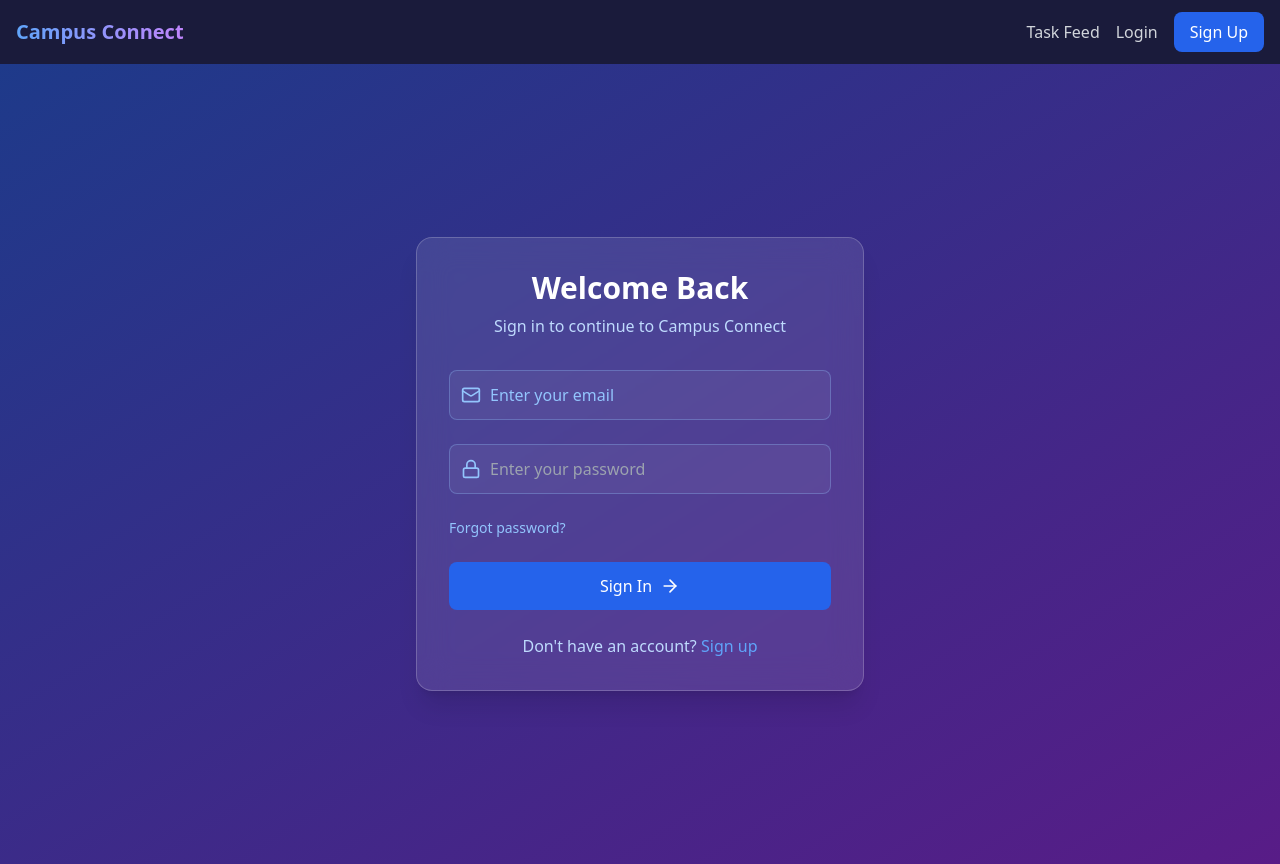
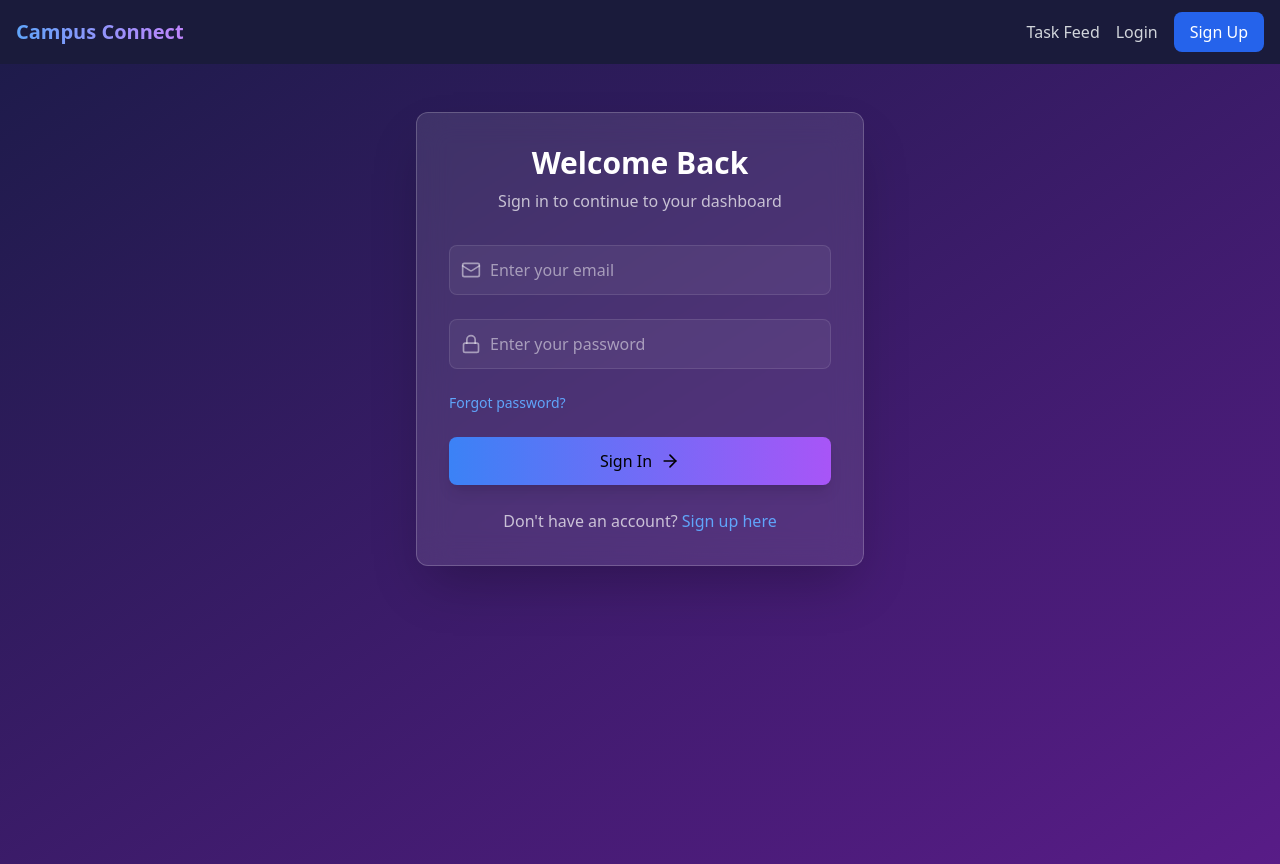
Before and after one commit to misanthropic-codes/Campus-Connect, a React (Vite) app: page /login in a window 1280 px wide. Built offline with nearby package versions, Linux system fonts and the light colour scheme; no server answers.

Commit message:
fixed login and signup redirection issue with major bug fix

```diff
--- a/src/pages/Login.jsx
+++ b/src/pages/Login.jsx
@@ -1,84 +1,88 @@
-import React, { useState } from 'react';
+import React, { useState, useCallback } from 'react';
 import { useForm } from 'react-hook-form';
 import { useAuth } from '../contexts/AuthContext';
 import { useNavigate, Link } from 'react-router-dom';
-import { toast } from 'react-toastify';
+import { toast, ToastContainer } from 'react-toastify';
 import { motion } from 'framer-motion';
 import { Mail, Lock, ArrowRight, Loader } from 'lucide-react';
 
-
 const Login = () => {
-  const { register, handleSubmit, formState: { errors } } = useForm();
+  const { register, handleSubmit, formState: { errors, isSubmitting }, reset } = useForm();
   const { login } = useAuth();
   const navigate = useNavigate();
-  const [isLoading, setIsLoading] = useState(false);
+  const [isSuccess, setIsSuccess] = useState(false);
   const [isResetModalOpen, setIsResetModalOpen] = useState(false);
 
   const onSubmit = async (data) => {
+    if (isSuccess) {
+      navigate('/dashboard');
+      return;
+    }
+
     try {
-      setIsLoading(true);
-      // Attempt to login
-      console.log('Attempting To Login....')
       const result = await login(data.email, data.password);
-      console.log('Login Result;' , result);
 
       if (result && result.success) {
-        toast.success("Welcome back!", {
-          position: toast.POSITION.TOP_CENTER,
+        setIsSuccess(true);
+        reset();
+
+        toast.success("Welcome back! Redirecting to dashboard...", {
+          position: "top-center",
+          autoClose: 2000,
         });
-        // Explicitly navigate to task-feed after successful login
+
+        // Auto-navigate to dashboard after 2 seconds
         setTimeout(() => {
-          navigate('/task-feed');
-          console.log('Navigation attempted'); // Debug log
-        }, 100);
+          navigate('/dashboard');
+        }, 2000);
       } else {
-        console.log('Login failed' , result)
-        toast.error("Invalid credentials. Please try again.", {
-          position: toast.POSITION.TOP_CENTER,
-        });
+        throw new Error("Invalid credentials");
       }
     } catch (error) {
       console.error('Login error:', error);
       toast.error(error.message || "Login failed. Please try again.", {
-        position: toast.POSITION.TOP_CENTER,
+        position: "top-center",
       });
-    } finally {
-      setIsLoading(false);
+      setIsSuccess(false);
     }
   };
 
-  const handleResetPassword = async (email) => {
+  const handleResetPassword = useCallback(async (email) => {
     try {
       // Implement password reset logic here
-      toast.success("Password reset link sent to your email", {
-        position: toast.POSITION.TOP_CENTER,
+      toast.info("Password reset link sent to your email", {
+        position: "top-center",
       });
       setIsResetModalOpen(false);
     } catch (error) {
       toast.error("Failed to send reset link", {
-        position: toast.POSITION.TOP_CENTER,
+        position: "top-center",
       });
     }
-  };
+  }, []);
 
   return (
-    <div className="min-h-screen bg-gradient-to-br from-blue-900 to-purple-900 flex items-center justify-center p-4">
+    <div className="min-h-screen bg-gradient-to-br from-indigo-950 to-purple-900 py-12 px-4">
+      <ToastContainer position="top-center" />
       <motion.div
         initial={{ opacity: 0, y: 20 }}
         animate={{ opacity: 1, y: 0 }}
         transition={{ duration: 0.5 }}
-        className="w-full max-w-md"
+        className="max-w-md mx-auto backdrop-blur-lg bg-white/10 p-8 rounded-xl shadow-2xl border border-white/20"
       >
-        <div className="bg-white/10 backdrop-blur-lg rounded-2xl p-8 shadow-xl border border-white/20">
         <div className="text-center mb-8">
-            <h1 className="text-3xl font-bold text-white mb-2">Welcome Back</h1>
-            <p className="text-blue-200">Sign in to continue to Campus Connect</p>
+          <h1 className="text-3xl font-bold text-white mb-2">
+            {isSuccess ? "Login Successful!" : "Welcome Back"}
+          </h1>
+          <p className="text-white/70">Sign in to continue to your dashboard</p>
         </div>
 
         <form onSubmit={handleSubmit(onSubmit)} className="space-y-6">
+          {!isSuccess && (
+            <>
               <div>
                 <div className="relative">
-                <Mail className="absolute left-3 top-1/2 transform -translate-y-1/2 text-blue-300" size={20} />
+                  <Mail className="absolute left-3 top-1/2 transform -translate-y-1/2 text-white/50" size={20} />
                   <input
                     {...register("email", {
                       required: "Email is required",
@@ -88,9 +92,9 @@ const Login = () => {
                       }
                     })}
                     type="email"
-                  className="w-full bg-white/5 border border-blue-300/30 rounded-lg px-10 py-3 text-white placeholder-blue-300 focus:outline-none focus:ring-2 focus:ring-blue-500 transition-all"
+                    className="w-full p-3 pl-10 bg-white/5 border border-white/10 rounded-lg text-white placeholder-white/50 focus:ring-2 focus:ring-blue-500 focus:border-transparent disabled:opacity-50"
                     placeholder="Enter your email"
-                  disabled={isLoading}
+                    disabled={isSubmitting || isSuccess}
                   />
                 </div>
                 {errors.email && (
@@ -106,7 +110,7 @@ const Login = () => {
 
               <div>
                 <div className="relative">
-                <Lock className="absolute left-3 top-1/2 transform -translate-y-1/2 text-blue-300" size={20} />
+                  <Lock className="absolute left-3 top-1/2 transform -translate-y-1/2 text-white/50" size={20} />
                   <input
                     {...register("password", {
                       required: "Password is required",
@@ -116,9 +120,9 @@ const Login = () => {
                       }
                     })}
                     type="password"
-                  className="w-full bg-white/5 border border-blue-300/30 rounded-lg px-10 py-3 text-white placeholder-white-300 focus:outline-none focus:ring-2 focus:ring-blue-500 transition-all"
+                    className="w-full p-3 pl-10 bg-white/5 border border-white/10 rounded-lg text-white placeholder-white/50 focus:ring-2 focus:ring-blue-500 focus:border-transparent disabled:opacity-50"
                     placeholder="Enter your password"
-                  disabled={isLoading}
+                    disabled={isSubmitting || isSuccess}
                   />
                 </div>
                 {errors.password && (
@@ -136,41 +140,50 @@ const Login = () => {
                 <button
                   type="button"
                   onClick={() => setIsResetModalOpen(true)}
-                className="text-sm text-blue-300 hover:text-blue-200 transition-colors"
-                disabled={isLoading}
+                  className="text-sm text-blue-400 hover:text-blue-300 transition-colors"
+                  disabled={isSubmitting}
                 >
                   Forgot password?
                 </button>
               </div>
+            </>
+          )}
 
           <motion.button
-              whileHover={{ scale: 1.02 }}
-              whileTap={{ scale: 0.98 }}
             type="submit"
-              disabled={isLoading}
-              className="w-full bg-blue-600 hover:bg-blue-500 text-white rounded-lg py-3 px-4 flex items-center justify-center gap-2 transition-colors disabled:opacity-50 disabled:cursor-not-allowed"
+            disabled={isSubmitting}
+            whileHover={{ scale: isSubmitting ? 1 : 1.02 }}
+            whileTap={{ scale: isSubmitting ? 1 : 0.98 }}
+            className={`w-full flex justify-center items-center space-x-2 py-3 rounded-lg font-medium shadow-lg transition-all duration-300 ${
+              isSuccess
+                ? 'bg-green-500 hover:bg-green-600'
+                : 'bg-gradient-to-r from-blue-500 to-purple-500 hover:from-blue-600 hover:to-purple-600'
+            } ${isSubmitting ? 'opacity-70 cursor-not-allowed' : ''}`}
           >
-              {isLoading ? (
+            {isSubmitting ? (
+              <>
                 <Loader className="animate-spin" size={20} />
+                <span>Signing In...</span>
+              </>
+            ) : isSuccess ? (
+              "Continue to Dashboard"
             ) : (
               <>
-                  Sign In
+                <span>Sign In</span>
                 <ArrowRight size={20} />
               </>
             )}
           </motion.button>
 
-            <p className="text-center text-blue-200">
+          {!isSuccess && (
+            <p className="text-white/70 text-center mt-4">
               Don't have an account?{' '}
-              <Link
-                to="/signup"
-                className="text-blue-400 hover:text-blue-300 transition-colors"
-              >
-                Sign up
+              <Link to="/signup" className="text-blue-400 hover:text-blue-300">
+                Sign up here
               </Link>
             </p>
+          )}
         </form>
-        </div>
       </motion.div>
 
       {/* Password Reset Modal */}
@@ -178,28 +191,33 @@ const Login = () => {
         <motion.div
           initial={{ opacity: 0 }}
           animate={{ opacity: 1 }}
+          exit={{ opacity: 0 }}
           className="fixed inset-0 bg-black/50 backdrop-blur-sm flex items-center justify-center p-4 z-50"
         >
-          <div className="bg-white/10 backdrop-blur-lg rounded-2xl p-8 w-full max-w-md border border-white/20">
+          <div className="bg-white/10 backdrop-blur-lg rounded-xl p-8 w-full max-w-md border border-white/20">
             <h2 className="text-2xl font-bold text-white mb-4">Reset Password</h2>
             <input
               type="email"
               placeholder="Enter your email"
-              className="w-full bg-white/5 border border-blue-300/30 rounded-lg px-4 py-3 text-white placeholder-blue-300 focus:outline-none focus:ring-2 focus:ring-blue-500 mb-4"
+              className="w-full p-3 bg-white/5 border border-white/10 rounded-lg text-white placeholder-white/50 focus:ring-2 focus:ring-blue-500 focus:border-transparent mb-4"
             />
             <div className="flex gap-4">
-              <button
+              <motion.button
+                whileHover={{ scale: 1.02 }}
+                whileTap={{ scale: 0.98 }}
                 onClick={() => handleResetPassword()}
-                className="flex-1 bg-blue-600 hover:bg-blue-500 text-white rounded-lg py-2"
+                className="flex-1 bg-blue-500 hover:bg-blue-600 text-white rounded-lg py-2 transition-colors"
               >
                 Send Reset Link
-              </button>
-              <button
+              </motion.button>
+              <motion.button
+                whileHover={{ scale: 1.02 }}
+                whileTap={{ scale: 0.98 }}
                 onClick={() => setIsResetModalOpen(false)}
-                className="flex-1 bg-white/10 hover:bg-white/20 text-white rounded-lg py-2"
+                className="flex-1 bg-white/10 hover:bg-white/20 text-white rounded-lg py-2 transition-colors"
               >
                 Cancel
-              </button>
+              </motion.button>
             </div>
           </div>
         </motion.div>
--- a/src/pages/Signup.jsx
+++ b/src/pages/Signup.jsx
@@ -1,19 +1,26 @@
-import React from 'react';
+import React, { useState } from 'react';
 import { useForm } from 'react-hook-form';
 import { useAuth } from '../contexts/AuthContext';
-import { useNavigate } from 'react-router-dom';
+import { useNavigate, Link } from 'react-router-dom';
 import { toast, ToastContainer } from "react-toastify";
 import "react-toastify/dist/ReactToastify.css";
 import { motion } from 'framer-motion';
-import { Github, Linkedin } from 'lucide-react';
+import { Github, Linkedin, Loader } from 'lucide-react';
 
 const Signup = () => {
-    const { register, handleSubmit, formState: { errors } } = useForm();
+    const { register, handleSubmit, formState: { errors, isSubmitting }, reset } = useForm();
     const { signup } = useAuth();
     const navigate = useNavigate();
+    const [isSuccess, setIsSuccess] = useState(false);
 
     const onSubmit = async (data) => {
+      if (isSuccess) {
+        navigate('/login');
+        return;
+      }
+
       try {
+        // Disable form while submitting
         await signup(data.email, data.password, {
           displayName: data.displayName,
           major: data.major,
@@ -25,31 +32,35 @@ const Signup = () => {
         });
 
         toast.success("Account created successfully!");
+        setIsSuccess(true);
+        reset(); // Reset form data
+
+        // Auto-navigate to login after 3 seconds
+        setTimeout(() => {
           navigate('/dashboard');
+        }, 3000);
+
       } catch (error) {
-        toast.error(`Error: ${error.message}`);
+        toast.error(error.message || "An error occurred during signup");
+        setIsSuccess(false);
       }
     };
 
-    return (
-      <div className="min-h-screen bg-gradient-to-br from-indigo-950 to-purple-900 py-12 px-4">
-        <ToastContainer />
-        <motion.div
-          initial={{ opacity: 0, y: 20 }}
-          animate={{ opacity: 1, y: 0 }}
-          className="max-w-2xl mx-auto backdrop-blur-lg bg-white/10 p-8 rounded-xl shadow-2xl border border-white/20"
-        >
-          <h2 className="text-3xl font-bold mb-8 text-white text-center">Create Your Account</h2>
-          <form onSubmit={handleSubmit(onSubmit)} className="space-y-6">
+    // Memoized form fields to prevent unnecessary re-renders
+    const formFields = (
       <div className="grid grid-cols-1 md:grid-cols-2 gap-6">
         <div>
           <label className="block text-sm font-medium mb-1 text-white">Display Name</label>
           <input
-                  {...register("displayName", { required: true })}
-                  className="w-full p-3 bg-white/5 border border-white/10 rounded-lg text-white placeholder-white/50 focus:ring-2 focus:ring-blue-500 focus:border-transparent"
+            {...register("displayName", {
+              required: "Display name is required",
+              minLength: { value: 2, message: "Name must be at least 2 characters" }
+            })}
+            disabled={isSubmitting || isSuccess}
+            className="w-full p-3 bg-white/5 border border-white/10 rounded-lg text-white placeholder-white/50 focus:ring-2 focus:ring-blue-500 focus:border-transparent disabled:opacity-50"
             placeholder="Your name"
           />
-                {errors.displayName && <span className="text-red-400 text-sm">Display name is required</span>}
+          {errors.displayName && <span className="text-red-400 text-sm">{errors.displayName.message}</span>}
         </div>
 
         <div>
@@ -57,41 +68,58 @@ const Signup = () => {
           <input
             type="email"
             {...register("email", {
-                    required: true,
-                    pattern: /^[a-zA-Z0-9._%+-]+@[a-zA-Z0-9.-]+\.[a-zA-Z]{2,}$/
+              required: "Email is required",
+              pattern: {
+                value: /^[a-zA-Z0-9._%+-]+@[a-zA-Z0-9.-]+\.[a-zA-Z]{2,}$/,
+                message: "Please enter a valid email"
+              }
             })}
-                  className="w-full p-3 bg-white/5 border border-white/10 rounded-lg text-white placeholder-white/50 focus:ring-2 focus:ring-blue-500 focus:border-transparent"
+            disabled={isSubmitting || isSuccess}
+            className="w-full p-3 bg-white/5 border border-white/10 rounded-lg text-white placeholder-white/50 focus:ring-2 focus:ring-blue-500 focus:border-transparent disabled:opacity-50"
             placeholder="student@university.edu"
           />
-                {errors.email && <span className="text-red-400 text-sm">Valid email is required</span>}
+          {errors.email && <span className="text-red-400 text-sm">{errors.email.message}</span>}
         </div>
 
         <div>
           <label className="block text-sm font-medium mb-1 text-white">Password</label>
           <input
             type="password"
-                  {...register("password", { required: true, minLength: 6 })}
-                  className="w-full p-3 bg-white/5 border border-white/10 rounded-lg text-white placeholder-white/50 focus:ring-2 focus:ring-blue-500 focus:border-transparent"
+            {...register("password", {
+              required: "Password is required",
+              minLength: {
+                value: 6,
+                message: "Password must be at least 6 characters"
+              },
+              pattern: {
+                value: /^(?=.*[A-Za-z])(?=.*\d)[A-Za-z\d]{6,}$/,
+                message: "Password must contain at least one letter and one number"
+              }
+            })}
+            disabled={isSubmitting || isSuccess}
+            className="w-full p-3 bg-white/5 border border-white/10 rounded-lg text-white placeholder-white/50 focus:ring-2 focus:ring-blue-500 focus:border-transparent disabled:opacity-50"
             placeholder="••••••••"
           />
-                {errors.password && <span className="text-red-400 text-sm">Password must be at least 6 characters</span>}
+          {errors.password && <span className="text-red-400 text-sm">{errors.password.message}</span>}
         </div>
 
         <div>
           <label className="block text-sm font-medium mb-1 text-white">Major</label>
           <input
-                  {...register("major", { required: true })}
-                  className="w-full p-3 bg-white/5 border border-white/10 rounded-lg text-white placeholder-white/50 focus:ring-2 focus:ring-blue-500 focus:border-transparent"
+            {...register("major", { required: "Major is required" })}
+            disabled={isSubmitting || isSuccess}
+            className="w-full p-3 bg-white/5 border border-white/10 rounded-lg text-white placeholder-white/50 focus:ring-2 focus:ring-blue-500 focus:border-transparent disabled:opacity-50"
             placeholder="Your major"
           />
-                {errors.major && <span className="text-red-400 text-sm">Major is required</span>}
+          {errors.major && <span className="text-red-400 text-sm">{errors.major.message}</span>}
         </div>
 
         <div>
           <label className="block text-sm font-medium mb-1 text-white">Year</label>
           <select
-                  {...register("year", { required: true })}
-                  className="w-full p-3 bg-white/5 border border-white/10 rounded-lg text-white placeholder-white/50 focus:ring-2 focus:ring-blue-500 focus:border-transparent"
+            {...register("year", { required: "Year is required" })}
+            disabled={isSubmitting || isSuccess}
+            className="w-full p-3 bg-white/5 border border-white/10 rounded-lg text-white placeholder-white/50 focus:ring-2 focus:ring-blue-500 focus:border-transparent disabled:opacity-50"
           >
             <option value="" className="bg-indigo-950">Select year</option>
             <option value="Freshman" className="bg-indigo-950">Freshman</option>
@@ -100,17 +128,18 @@ const Signup = () => {
             <option value="Senior" className="bg-indigo-950">Senior</option>
             <option value="Graduate" className="bg-indigo-950">Graduate</option>
           </select>
-                {errors.year && <span className="text-red-400 text-sm">Year is required</span>}
+          {errors.year && <span className="text-red-400 text-sm">{errors.year.message}</span>}
         </div>
 
         <div>
           <label className="block text-sm font-medium mb-1 text-white">Hostel</label>
           <input
-                  {...register("hostel", { required: true })}
-                  className="w-full p-3 bg-white/5 border border-white/10 rounded-lg text-white placeholder-white/50 focus:ring-2 focus:ring-blue-500 focus:border-transparent"
+            {...register("hostel", { required: "Hostel is required" })}
+            disabled={isSubmitting || isSuccess}
+            className="w-full p-3 bg-white/5 border border-white/10 rounded-lg text-white placeholder-white/50 focus:ring-2 focus:ring-blue-500 focus:border-transparent disabled:opacity-50"
             placeholder="Your hostel name"
           />
-                {errors.hostel && <span className="text-red-400 text-sm">Hostel is required</span>}
+          {errors.hostel && <span className="text-red-400 text-sm">{errors.hostel.message}</span>}
         </div>
 
         <div>
@@ -119,7 +148,8 @@ const Signup = () => {
           </label>
           <input
             {...register("githubUsername")}
-                  className="w-full p-3 bg-white/5 border border-white/10 rounded-lg text-white placeholder-white/50 focus:ring-2 focus:ring-blue-500 focus:border-transparent"
+            disabled={isSubmitting || isSuccess}
+            className="w-full p-3 bg-white/5 border border-white/10 rounded-lg text-white placeholder-white/50 focus:ring-2 focus:ring-blue-500 focus:border-transparent disabled:opacity-50"
             placeholder="username"
           />
         </div>
@@ -130,17 +160,34 @@ const Signup = () => {
           </label>
           <input
             {...register("linkedinUsername")}
-                  className="w-full p-3 bg-white/5 border border-white/10 rounded-lg text-white placeholder-white/50 focus:ring-2 focus:ring-blue-500 focus:border-transparent"
+            disabled={isSubmitting || isSuccess}
+            className="w-full p-3 bg-white/5 border border-white/10 rounded-lg text-white placeholder-white/50 focus:ring-2 focus:ring-blue-500 focus:border-transparent disabled:opacity-50"
             placeholder="username"
           />
         </div>
       </div>
+    );
+
+    return (
+      <div className="min-h-screen bg-gradient-to-br from-indigo-950 to-purple-900 py-12 px-4">
+        <ToastContainer position="top-center" />
+        <motion.div
+          initial={{ opacity: 0, y: 20 }}
+          animate={{ opacity: 1, y: 0 }}
+          className="max-w-2xl mx-auto backdrop-blur-lg bg-white/10 p-8 rounded-xl shadow-2xl border border-white/20"
+        >
+          <h2 className="text-3xl font-bold mb-8 text-white text-center">
+            {isSuccess ? "Account Created!" : "Create Your Account"}
+          </h2>
+          <form onSubmit={handleSubmit(onSubmit)} className="space-y-6">
+            {!isSuccess && formFields}
 
             <div>
               <label className="block text-sm font-medium mb-1 text-white">Bio</label>
               <textarea
                 {...register("bio")}
-                className="w-full p-3 bg-white/5 border border-white/10 rounded-lg text-white placeholder-white/50 focus:ring-2 focus:ring-blue-500 focus:border-transparent"
+                disabled={isSubmitting || isSuccess}
+                className="w-full p-3 bg-white/5 border border-white/10 rounded-lg text-white placeholder-white/50 focus:ring-2 focus:ring-blue-500 focus:border-transparent disabled:opacity-50"
                 rows="3"
                 placeholder="Tell us about yourself..."
               />
@@ -148,12 +195,35 @@ const Signup = () => {
 
             <motion.button
               type="submit"
-              whileHover={{ scale: 1.02 }}
-              whileTap={{ scale: 0.98 }}
-              className="w-full bg-gradient-to-r from-blue-500 to-purple-500 text-white py-3 rounded-lg font-medium hover:from-blue-600 hover:to-purple-600 transition-all duration-300 shadow-lg"
+              disabled={isSubmitting}
+              whileHover={{ scale: isSubmitting ? 1 : 1.02 }}
+              whileTap={{ scale: isSubmitting ? 1 : 0.98 }}
+              className={`w-full flex justify-center items-center space-x-2 py-3 rounded-lg font-medium shadow-lg transition-all duration-300 ${
+                isSuccess
+                  ? 'bg-green-500 hover:bg-green-600'
+                  : 'bg-gradient-to-r from-blue-500 to-purple-500 hover:from-blue-600 hover:to-purple-600'
+              } ${isSubmitting ? 'opacity-70 cursor-not-allowed' : ''}`}
             >
-              Create Account
+              {isSubmitting ? (
+                <>
+                  <Loader className="animate-spin" size={20} />
+                  <span>Creating Account...</span>
+                </>
+              ) : isSuccess ? (
+                "Continue to Dashboard"
+              ) : (
+                "Create Account"
+              )}
             </motion.button>
+
+            {!isSuccess && (
+              <p className="text-white/70 text-center mt-4">
+                Already have an account?{' '}
+                <Link to="/login" className="text-blue-400 hover:text-blue-300">
+                  Login here
+                </Link>
+              </p>
+            )}
           </form>
         </motion.div>
       </div>
```
Lines whose indentation alone changed are shown as unchanged.
